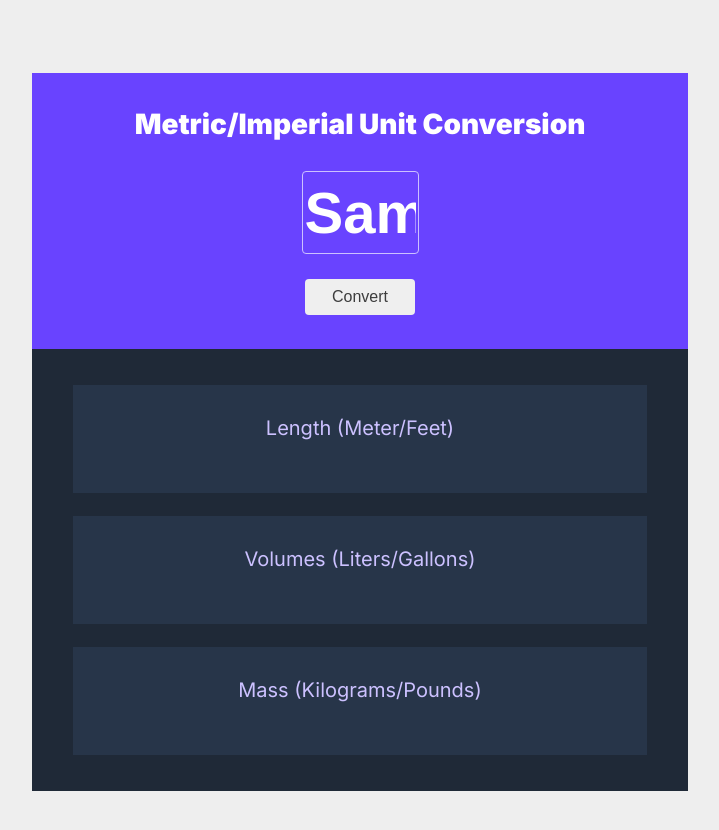
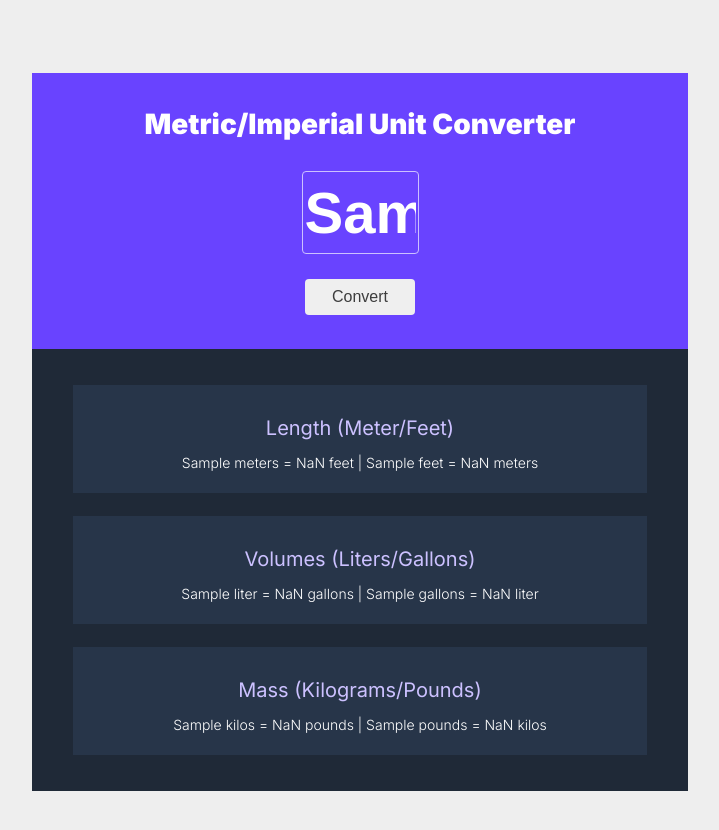
Before and after one commit to AlwinJun/unit-converter, a plain HTML site: page index.html in a window 1280 px wide. Both pictures are taken after typing "Sample" into the empty fields and a click on the button "Convert". Shown: the whole page, without its empty margins (280-999 px from the left). Drawn offline with Linux system fonts and the light colour scheme.

Commit message:
Add functionality

```diff
--- a/index.html
+++ b/index.html
@@ -14,7 +14,7 @@
       <div class="content-top flex-column">
         <div class="content-top-container ">
           <header>
-            <h1>Metric/Imperial Unit Conversion</h1>
+            <h1>Metric/Imperial Unit Converter</h1>
           </header>
           <div class="content-top-input flex-column">
             <input type="text" name="number" id="js-input-number">
@@ -45,5 +45,7 @@
     </div>
 
   </div>
+
+  <script src="js/index.js"></script>
 </body>
 </html>
--- /dev/null
+++ b/js/index.js
@@ -0,0 +1,56 @@
+//Generate all conversions when the user click convert button
+//Round the number into 3 decimal places
+
+const inputNumber = document.getElementById('js-input-number')
+const inputButton = document.getElementById('js-input-btn')
+const lengthParagraph = document.getElementById('js-length')
+const volumesParagraph = document.getElementById('js-volumes')
+const massParagraph = document.getElementById('js-mass')
+
+// rendre/call converter function when click
+inputButton.addEventListener('click', function () {
+  METERtoFEET(inputNumber.value)
+  LITERtoGALLON(inputNumber.value)
+  KILOGRAMtoPOUND(inputNumber.value)
+})
+
+// Empty input field when focus
+inputNumber.addEventListener('focus', function() {
+    inputNumber.value = ' '
+})
+
+/*
+1 meter =  3.28084 feet
+1 liter = 0.2641729 gallon
+1 kilogram = 2.204623 pound
+*/
+const feet =  3.28084
+const gallon = 0.2641729
+const pounds = 2.204623
+
+function METERtoFEET (value) {
+  const meterTOfeet = value * feet
+  const feetTOmeter = value / feet
+
+  lengthParagraph.innerHTML =
+  `${value} meters = ${Number(meterTOfeet).toFixed(3)} feet |
+   ${value} feet =  ${Number(feetTOmeter).toFixed(3)} meters`
+}
+
+function LITERtoGALLON (value) {
+  const litertTOgallon = value * gallon
+  const gallonTOlitter = value / gallon
+
+  volumesParagraph.innerHTML =
+  `${value} liter = ${Number(litertTOgallon).toFixed(3)} gallons |
+   ${value} gallons =  ${Number(gallonTOlitter).toFixed(3)} liter`
+}
+
+function KILOGRAMtoPOUND (value) {
+  const kilogramTOpound = value * pounds
+  const poundTOkilogram= value / pounds
+
+  massParagraph.innerHTML =
+  `${value} kilos = ${Number(kilogramTOpound).toFixed(3)} pounds |
+   ${value} pounds =  ${Number(poundTOkilogram).toFixed(3)} kilos`
+}
```
